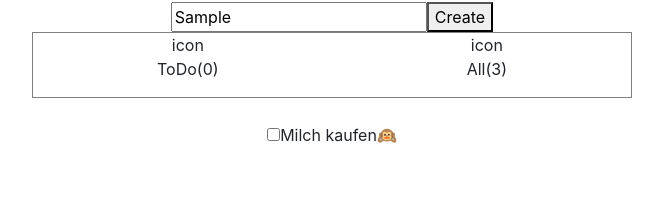
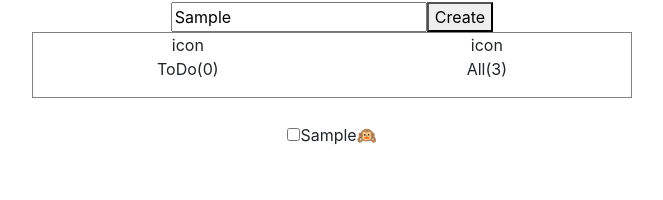
Before and after one commit to BernadetteCh/react-to-do-list-app, a React (Create React App) app: page / in a window 1280 px wide. Both pictures are taken after typing "Sample" into the empty fields and a click on the button "Create". Shown: the part 100-300 px from the top of the page, without its empty margins (308-971 px from the left). Built offline with nearby package versions, Linux system fonts and the light colour scheme.

Commit message:
integrated the text from the array to display the todo

```diff
--- a/src/List.js
+++ b/src/List.js
@@ -1,11 +1,11 @@
 import React from "react";
 
-export default function List(){
+export default function List(props){
     return (
       <div>
         <fieldset>
           <input type="checkbox" />
-          <label>Milch kaufen</label>
+          <label>{props.list.text}</label>
           <span>🙉</span>
           <br />
         </fieldset>
```
